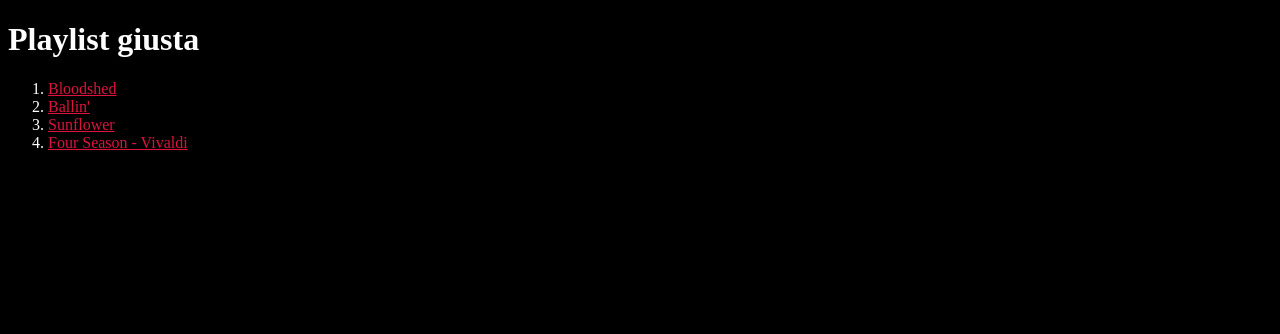
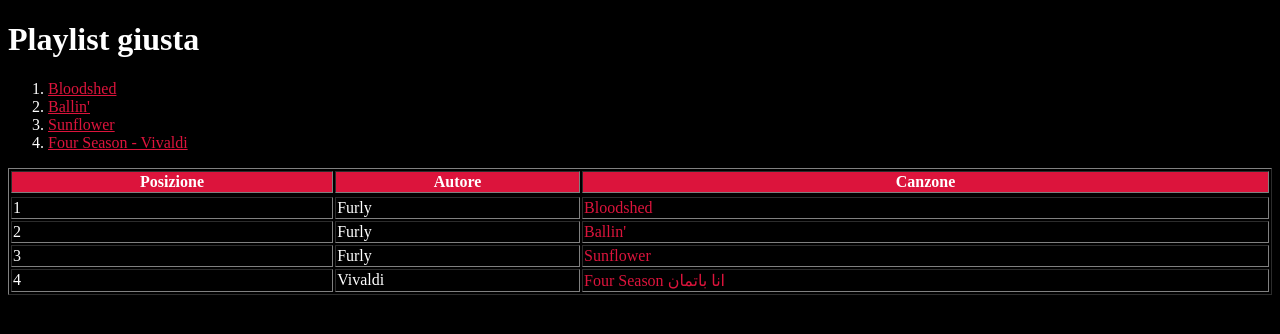
Before and after one commit to erin-musaj/ListaCanzoni, a plain HTML site: page index.html in a window 1280 px wide. Drawn offline with Linux system fonts and the light colour scheme.

Commit message:
Tabella aggiunta

```diff
--- a/CSS/style.css
+++ b/CSS/style.css
@@ -2,7 +2,7 @@ body {
     background-color: black;
 }
 
-ol li a{
+a{
     color: crimson;
 }
 
@@ -13,3 +13,18 @@ ol li {
 h1 {
     color: white;
 }
+
+tr{
+    color: white;
+}
+
+th{
+    background-color: crimson;
+}
+
+td a{
+    text-decoration: overline;
+    text-decoration: underline;
+    text-decoration: dashed;
+    text-decoration: dotted;
+}
--- a/index.html
+++ b/index.html
@@ -14,5 +14,32 @@
         <li><a href="Canzoni/sunflower.html">Sunflower</a></li>
         <li><a href="https://www.youtube.com/watch?v=dQw4w9WgXcQ">Four Season - Vivaldi</a></li>
     </ol>
+    <table border="1" width="100%">
+        <tr>
+            <th>Posizione</th>
+            <th>Autore</th>
+            <th>Canzone</th>
+        <tr>
+        <tr>
+            <td>1</td>
+            <td>Furly</td>
+            <td><a href="Canzoni/bloodshed.html">Bloodshed</a></td>
+        </tr>
+        <tr>
+            <td>2</td>
+            <td>Furly</td>
+            <td><a href="Canzoni/ballin'.html">Ballin'</a></td>
+        </tr>
+        <tr>
+            <td>3</td>
+            <td>Furly</td>
+            <td><a href="Canzoni/sunflower.html">Sunflower</a></td>
+        </tr>
+        <tr>
+            <td>4</td>
+            <td>Vivaldi</td>
+            <td><a href="https://www.youtube.com/watch?v=dQw4w9WgXcQ">Four Season انا باتمان</a></td>
+        </tr>
+    </table>
 </body>
 </html>
```
Also changed, not shown: 1 other file.
